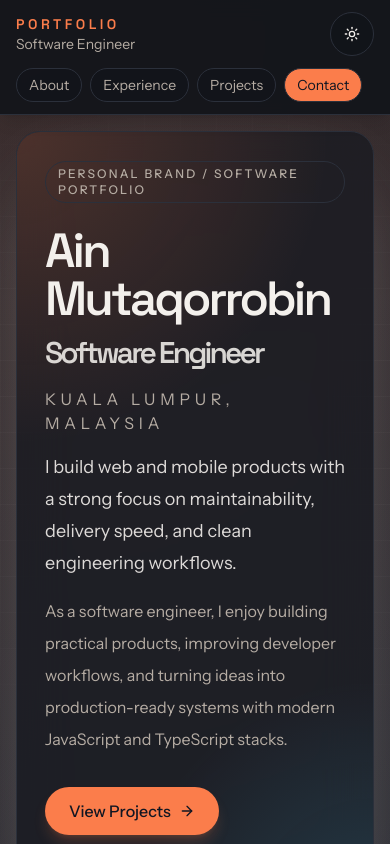
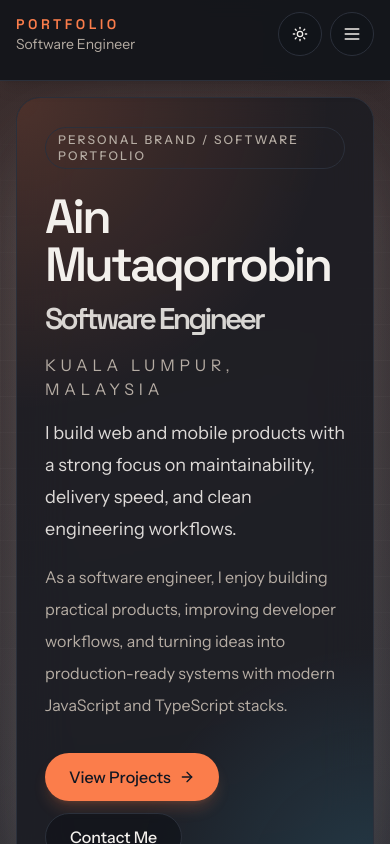
Before and after one commit to ainmutaqorrobin/portfolio, a Next.js app: page / in a window 390 px wide. Shown: the top 844 px of the page. Built offline with nearby package versions, Linux system fonts and the light colour scheme.

Commit message:
style: make site header become hamburger

```diff
--- a/src/components/sections/site-header.tsx
+++ b/src/components/sections/site-header.tsx
@@ -1,9 +1,11 @@
 'use client'
 
 import { useEffect, useState, useTransition } from 'react'
+import { Menu, X } from 'lucide-react'
 
 import { SectionReveal } from '@/components/section-reveal'
 import { ThemeToggle } from '@/components/theme-toggle'
+import { Button } from '@/components/ui/button'
 import { cn } from '@/lib/utils'
 import type { Profile } from '@/lib/content'
 
@@ -16,6 +18,7 @@ const navItems = [
 
 export function SiteHeader({ role }: Pick<Profile, 'role'>) {
     const [activeSection, setActiveSection] = useState<string>('about')
+    const [isMobileMenuOpen, setIsMobileMenuOpen] = useState(false)
     const [, startTransition] = useTransition()
 
     useEffect(() => {
@@ -80,6 +83,22 @@ export function SiteHeader({ role }: Pick<Profile, 'role'>) {
         }
     }, [])
 
+    useEffect(() => {
+        const mediaQuery = window.matchMedia('(min-width: 768px)')
+
+        const handleViewportChange = (event: MediaQueryListEvent) => {
+            if (event.matches) {
+                setIsMobileMenuOpen(false)
+            }
+        }
+
+        mediaQuery.addEventListener('change', handleViewportChange)
+
+        return () => {
+            mediaQuery.removeEventListener('change', handleViewportChange)
+        }
+    }, [])
+
     return (
         <SectionReveal className="sticky top-0 z-50 w-full">
             <header>
@@ -117,9 +136,43 @@ export function SiteHeader({ role }: Pick<Profile, 'role'>) {
                                     )
                                 })}
                             </nav>
-                            <ThemeToggle />
+                            <div className="flex items-center gap-2">
+                                <ThemeToggle />
+                                <Button
+                                    variant="outline"
+                                    size="icon"
+                                    className="md:hidden"
+                                    type="button"
+                                    aria-label={
+                                        isMobileMenuOpen
+                                            ? 'Close navigation menu'
+                                            : 'Open navigation menu'
+                                    }
+                                    aria-expanded={isMobileMenuOpen}
+                                    aria-controls="mobile-site-nav"
+                                    onClick={() =>
+                                        setIsMobileMenuOpen((isOpen) => !isOpen)
+                                    }
+                                >
+                                    {isMobileMenuOpen ? (
+                                        <X className="size-5" />
+                                    ) : (
+                                        <Menu className="size-5" />
+                                    )}
+                                </Button>
+                            </div>
                         </div>
-                        <nav className="flex flex-wrap gap-2 text-sm text-muted-foreground md:hidden">
+                        <nav
+                            id="mobile-site-nav"
+                            className={cn(
+                                'grid overflow-hidden text-sm text-muted-foreground transition-[grid-template-rows,opacity,margin] duration-200 md:hidden',
+                                isMobileMenuOpen
+                                    ? 'mt-1 grid-rows-[1fr] opacity-100'
+                                    : 'grid-rows-[0fr] opacity-0'
+                            )}
+                        >
+                            <div className="min-h-0 overflow-hidden">
+                                <div className="grid gap-2 rounded-2xl border border-border/60 bg-background/72 p-3">
                             {navItems.map((item) => {
                                 const isActive = activeSection === item.id
 
@@ -127,7 +180,7 @@ export function SiteHeader({ role }: Pick<Profile, 'role'>) {
                                     <a
                                         key={item.id}
                                         className={cn(
-                                            'rounded-full border border-border/60 px-3 py-1.5 transition-colors',
+                                            'rounded-xl border border-border/60 px-3 py-2 text-center transition-colors',
                                             isActive
                                                 ? 'border-primary/40 bg-primary text-primary-foreground'
                                                 : 'bg-background/40 hover:text-foreground'
@@ -136,11 +189,16 @@ export function SiteHeader({ role }: Pick<Profile, 'role'>) {
                                         aria-current={
                                             isActive ? 'page' : undefined
                                         }
+                                        onClick={() =>
+                                            setIsMobileMenuOpen(false)
+                                        }
                                     >
                                         {item.label}
                                     </a>
                                 )
                             })}
+                                </div>
+                            </div>
                         </nav>
                     </div>
                 </div>
```
